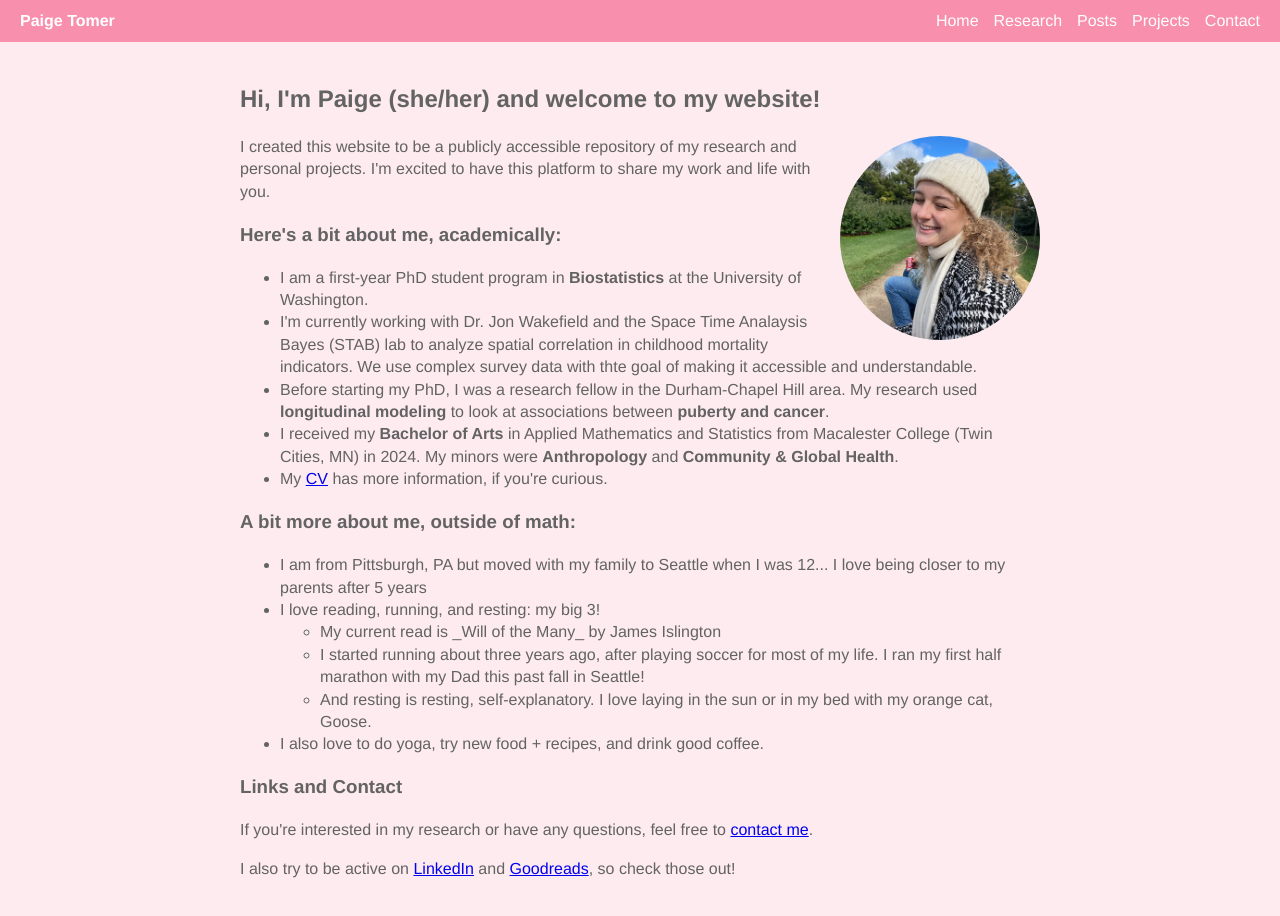
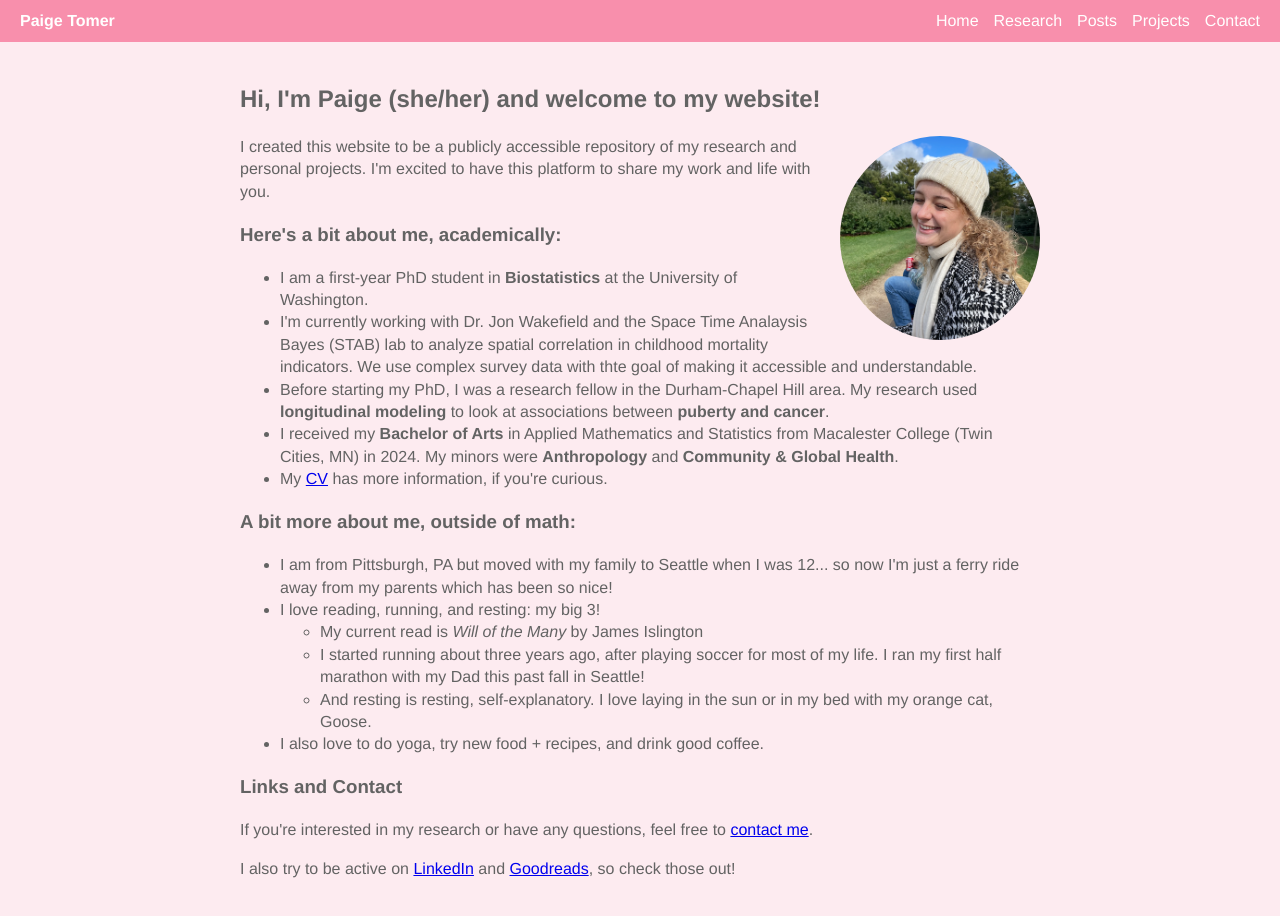
Before and after one commit to petomer-codes/petomer-website, a Jekyll site: the page built from index.html, in a window 1280 px wide. Built offline with Jekyll 4.4.1, drawn with Linux system fonts in a browser that asks for light colours.

Commit message:
Fix typos and improve phrasing in index.html

```diff
--- a/index.html
+++ b/index.html
@@ -11,7 +11,7 @@ title: Home Page & About Me
 
 <h3>Here's a bit about me, academically:</h3>
 <ul>
-  <li>I am a first-year PhD student program in <strong>Biostatistics</strong> at the University of Washington. </li>
+  <li>I am a first-year PhD student in <strong>Biostatistics</strong> at the University of Washington. </li>
   <li>I'm currently working with Dr. Jon Wakefield and the Space Time Analaysis Bayes (STAB) lab to analyze spatial correlation in childhood mortality indicators. We use complex survey data with thte goal of making it accessible and understandable.</li>
   <li>Before starting my PhD, I was a research fellow in the Durham-Chapel Hill area. My research used <strong>longitudinal modeling</strong> to look at associations between <strong>puberty and cancer</strong>.</li>
   <li>I received my <strong>Bachelor of Arts</strong> in Applied Mathematics and Statistics from Macalester College (Twin Cities, MN) in 2024. My minors were <strong>Anthropology</strong> and <strong>Community & Global Health</strong>.</li>
@@ -20,10 +20,10 @@ title: Home Page & About Me
 
 <h3>A bit more about me, outside of math:</h3>
 <ul>
-  <li>I am from Pittsburgh, PA but moved with my family to Seattle when I was 12... I love being closer to my parents after 5 years </li>
+  <li>I am from Pittsburgh, PA but moved with my family to Seattle when I was 12... so now I'm just a ferry ride away from my parents which has been so nice! </li>
   <li>I love reading, running, and resting: my big 3!
     <ul>
-      <li>My current read is _Will of the Many_ by James Islington</li>
+      <li>My current read is <em>Will of the Many</em> by James Islington</li>
       <li>I started running about three years ago, after playing soccer for most of my life. I ran my first half marathon with my Dad this past fall in Seattle!</li>
       <li>And resting is resting, self-explanatory. I love laying in the sun or in my bed with my orange cat, Goose.</li>
     </ul>
```
